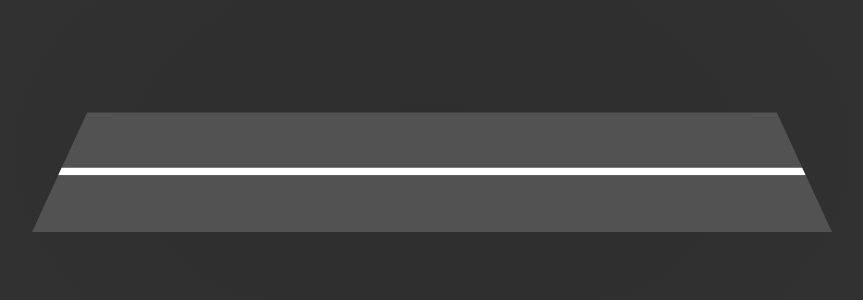
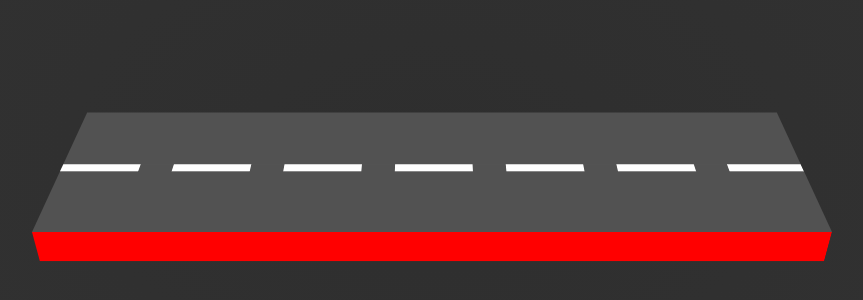
Before and after one commit to BAsnetSujan420/CSS-Playground, a plain HTML site: page CSS Animations/treadmill-box.html in a window 1280 px wide. Shown: the part 248-548 px from the top of the page, without its empty margins (208-1071 px from the left). Drawn offline with Linux system fonts and the light colour scheme.

Commit message:
Added 3D prespective to treadmill

```diff
--- a/CSS Animations/css/treadmill-box-style.css
+++ b/CSS Animations/css/treadmill-box-style.css
@@ -29,5 +29,24 @@
   left: 0;
   width: 100%;
   height: 10px;
-  background: white;
+  background: linear-gradient(
+    90deg,
+    #fff 0%,
+    #fff 70%,
+    #525252 70%,
+    #525252 100%
+  );
+  background-size: 120px;
+  transform: translateY(-50%);
 }
+
+.infinite::after {
+  content: "";
+  position: absolute;
+  width: 100%;
+  height: 30px;
+  background: #f00;
+  bottom: -30px;
+  transform-origin: top;
+  transform: perspective(500px) rotateX(-25deg);
+}
```
